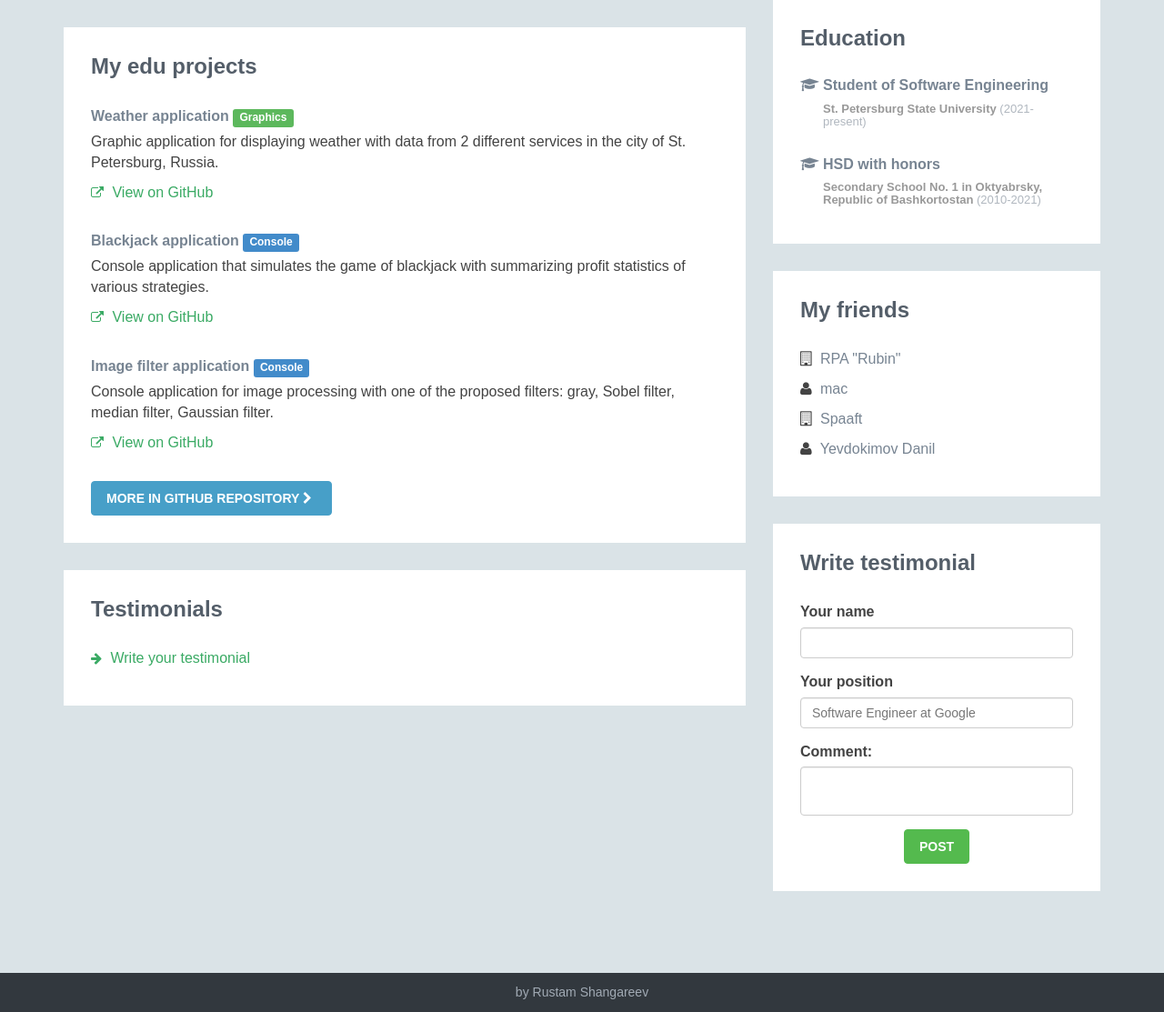
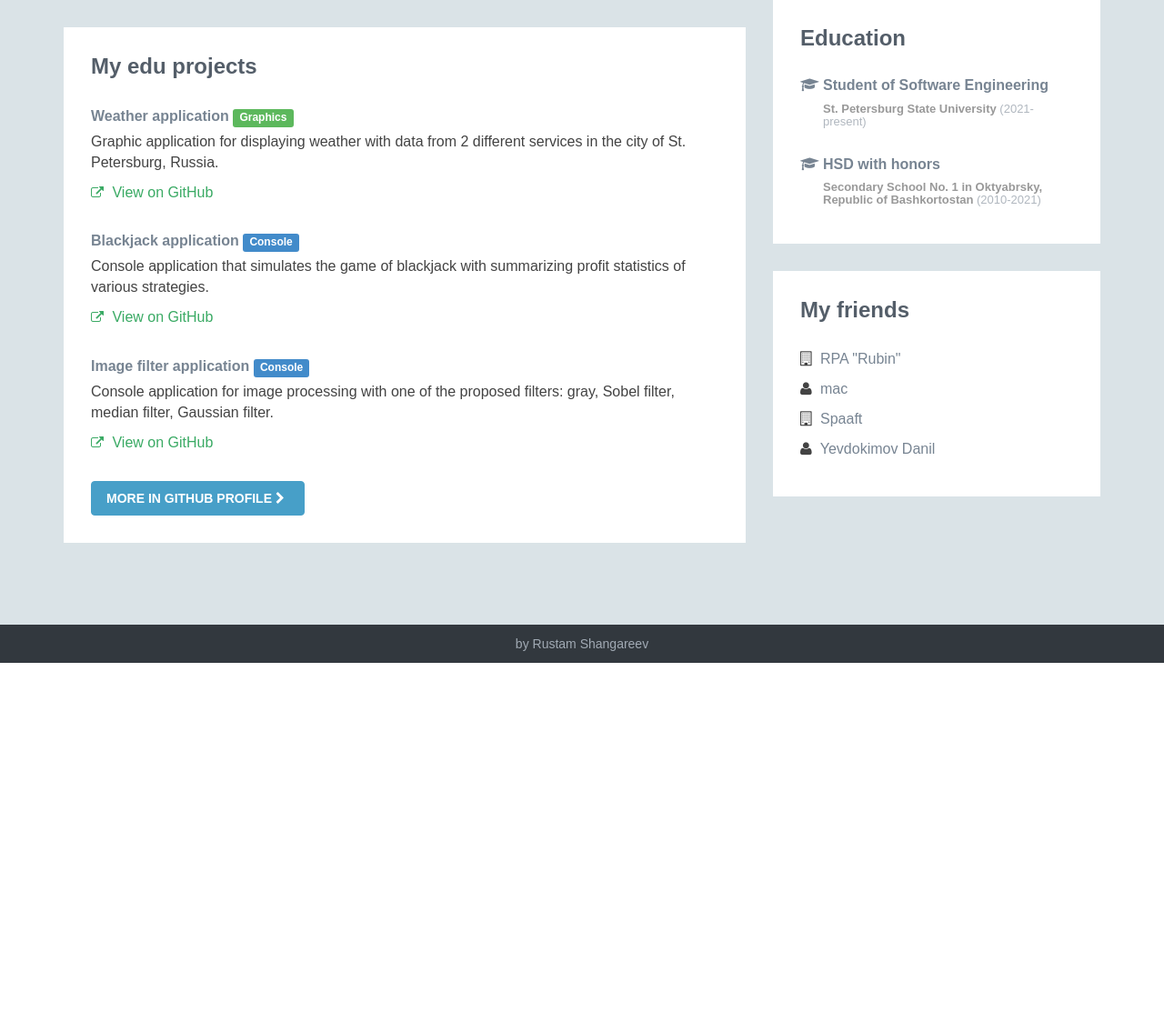
Before and after one commit to letit6E/cv-website, a Flask app: page / in a window 1280 px wide. Shown: the part 1303-2416 px from the top of the page at 91% size. After the commit the page ends 2032 px from the top, so only its background shows below. Run offline with Flask 3, Linux system fonts and the light colour scheme; some libraries are stand-ins or nearby versions; some web fonts are replaced; grey boxes are pictures that could not be loaded.

Commit message:
Remove website testimonials section

```diff
--- a/templates/index.html
+++ b/templates/index.html
@@ -290,55 +290,55 @@
 			</div>
 		</section>
 
-		<section id="write_testimonial" class="testimonials aside section">
-			<div class="section-inner">
-				<h2 class="heading">Write testimonial</h2>
-				<div class="content">
-					<form action="{{ url_for('add_post') }}" method="POST">
-						<div class="form-group">
-							<label for="formControlName">Your name</label>
-							<input type="name" class="form-control" required="required" name="name" id="name">
-						</div>
-						<div class="form-group">
-							<label for="formControlPosition">Your position</label>
-							<input type="position" class="form-control" name="position" id="position"
-								   placeholder="Software Engineer at Google">
-						</div>
-						<div class="form-group">
-							<label for="comment">Comment:</label>
-							<textarea class="form-control" name="text" id="text" required="required"
-									  onkeyup="$(this).height(5);$(this).height($(this).prop('scrollHeight'))"></textarea>
-						</div>
-						<button type="submit" class="btn btn-cta-primary center-block"> Post</button>
-					</form>
-
-				</div>
-			</div>
-		</section>
-
-		<section class="testimonials aside section">
-			<div class="section-inner">
-				<h2 class="heading">Testimonials</h2>
-				<div class="content">
-
-					{% for post in posts %}
-
-					<div class="item">
-						<blockquote class="quote">
-							<p><i class="fa fa-quote-left"></i>{{ post.text }}</p>
-						</blockquote>
-						<p class="source"><span class="name">{{ post.name }}</span><br/><span class="title">{{ post.position }}</span>
-						</p>
-					</div>
-
-					{% endfor %}
-
-					<p><a class="more-link" href="#write_testimonial"><i class="fa fa-arrow-right"></i> Write your
-						testimonial</a></p>
-
-				</div>
-			</div>
-		</section>
+{#		<section id="write_testimonial" class="testimonials aside section">#}
+{#			<div class="section-inner">#}
+{#				<h2 class="heading">Write testimonial</h2>#}
+{#				<div class="content">#}
+{#					<form action="{{ url_for('add_post') }}" method="POST">#}
+{#						<div class="form-group">#}
+{#							<label for="formControlName">Your name</label>#}
+{#							<input type="name" class="form-control" required="required" name="name" id="name">#}
+{#						</div>#}
+{#						<div class="form-group">#}
+{#							<label for="formControlPosition">Your position</label>#}
+{#							<input type="position" class="form-control" name="position" id="position"#}
+{#								   placeholder="Software Engineer at Google">#}
+{#						</div>#}
+{#						<div class="form-group">#}
+{#							<label for="comment">Comment:</label>#}
+{#							<textarea class="form-control" name="text" id="text" required="required"#}
+{#									  onkeyup="$(this).height(5);$(this).height($(this).prop('scrollHeight'))"></textarea>#}
+{#						</div>#}
+{#						<button type="submit" class="btn btn-cta-primary center-block"> Post</button>#}
+{#					</form>#}
+{##}
+{#				</div>#}
+{#			</div>#}
+{#		</section>#}
+{##}
+{#		<section class="testimonials aside section">#}
+{#			<div class="section-inner">#}
+{#				<h2 class="heading">Testimonials</h2>#}
+{#				<div class="content">#}
+{##}
+{#					{% for post in posts %}#}
+{##}
+{#					<div class="item">#}
+{#						<blockquote class="quote">#}
+{#							<p><i class="fa fa-quote-left"></i>{{ post.text }}</p>#}
+{#						</blockquote>#}
+{#						<p class="source"><span class="name">{{ post.name }}</span><br/><span class="title">{{ post.position }}</span>#}
+{#						</p>#}
+{#					</div>#}
+{##}
+{#					{% endfor %}#}
+{##}
+{#					<p><a class="more-link" href="#write_testimonial"><i class="fa fa-arrow-right"></i> Write your#}
+{#						testimonial</a></p>#}
+{##}
+{#				</div>#}
+{#			</div>#}
+{#		</section>#}
 
 	</div>
 
@@ -736,37 +736,37 @@
 								  target="_blank"><i class="fa fa-external-link"></i> View on GitHub</a></p>
 						</div>
 
-						<a class="btn btn-cta-secondary" href="https://github.com/letit6E/edu-projects" target="_blank">More
-							in GitHub repository <i class="fa fa-chevron-right"></i></a>
+						<a class="btn btn-cta-secondary" href="https://github.com/letit6E" target="_blank">More
+							in GitHub Profile <i class="fa fa-chevron-right"></i></a>
 
 					</div>
 				</div>
 			</section>
 
-			<aside class="testimonials aside section">
-				<div class="section-inner">
-					<h2 class="heading">Testimonials</h2>
-					<div class="content">
-
-						{% for post in posts %}
-
-						<div class="item">
-							<blockquote class="quote">
-								<p><i class="fa fa-quote-left"></i>{{ post.text }}</p>
-							</blockquote>
-							<p class="source"><span class="name">{{ post.name }}</span><br/><span class="title">{{ post.position }}</span>
-							</p>
-						</div>
-
-						{% endfor %}
-
-						<p><a class="more-link" href="#write_testimonial_desktop"><i class="fa fa-arrow-right"></i> Write your
-							testimonial</a></p>
-
-
-					</div>
-				</div>
-			</aside>
+{#			<aside class="testimonials aside section">#}
+{#				<div class="section-inner">#}
+{#					<h2 class="heading">Testimonials</h2>#}
+{#					<div class="content">#}
+{##}
+{#						{% for post in posts %}#}
+{##}
+{#						<div class="item">#}
+{#							<blockquote class="quote">#}
+{#								<p><i class="fa fa-quote-left"></i>{{ post.text }}</p>#}
+{#							</blockquote>#}
+{#							<p class="source"><span class="name">{{ post.name }}</span><br/><span class="title">{{ post.position }}</span>#}
+{#							</p>#}
+{#						</div>#}
+{##}
+{#						{% endfor %}#}
+{##}
+{#						<p><a class="more-link" href="#write_testimonial_desktop"><i class="fa fa-arrow-right"></i> Write your#}
+{#							testimonial</a></p>#}
+{##}
+{##}
+{#					</div>#}
+{#				</div>#}
+{#			</aside>#}
 
 
 		</div>
@@ -909,31 +909,31 @@
 			</aside>
 
 
-			<aside id="write_testimonial_desktop" class="testimonials aside section">
-				<div class="section-inner">
-					<h2 class="heading">Write testimonial</h2>
-					<div class="content">
-						<form action="/" method="POST">
-							<div class="form-group">
-								<label for="formControlName">Your name</label>
-								<input type="name" class="form-control" required="required" name="name" id="name">
-							</div>
-							<div class="form-group">
-								<label for="formControlPosition">Your position</label>
-								<input type="position" class="form-control" name="position" id="position"
-									   placeholder="Software Engineer at Google">
-							</div>
-							<div class="form-group">
-								<label for="comment">Comment:</label>
-								<textarea class="form-control" name="text" id="text" required="required"
-										  onkeyup="$(this).height(5);$(this).height($(this).prop('scrollHeight'))"></textarea>
-							</div>
-							<button type="submit" class="btn btn-cta-primary center-block"> Post</button>
-						</form>
-
-					</div>
-				</div>
-			</aside>
+{#			<aside id="write_testimonial_desktop" class="testimonials aside section">#}
+{#				<div class="section-inner">#}
+{#					<h2 class="heading">Write testimonial</h2>#}
+{#					<div class="content">#}
+{#						<form action="/" method="POST">#}
+{#							<div class="form-group">#}
+{#								<label for="formControlName">Your name</label>#}
+{#								<input type="name" class="form-control" required="required" name="name" id="name">#}
+{#							</div>#}
+{#							<div class="form-group">#}
+{#								<label for="formControlPosition">Your position</label>#}
+{#								<input type="position" class="form-control" name="position" id="position"#}
+{#									   placeholder="Software Engineer at Google">#}
+{#							</div>#}
+{#							<div class="form-group">#}
+{#								<label for="comment">Comment:</label>#}
+{#								<textarea class="form-control" name="text" id="text" required="required"#}
+{#										  onkeyup="$(this).height(5);$(this).height($(this).prop('scrollHeight'))"></textarea>#}
+{#							</div>#}
+{#							<button type="submit" class="btn btn-cta-primary center-block"> Post</button>#}
+{#						</form>#}
+{##}
+{#					</div>#}
+{#				</div>#}
+{#			</aside>#}
 
 
 		</div>
```
